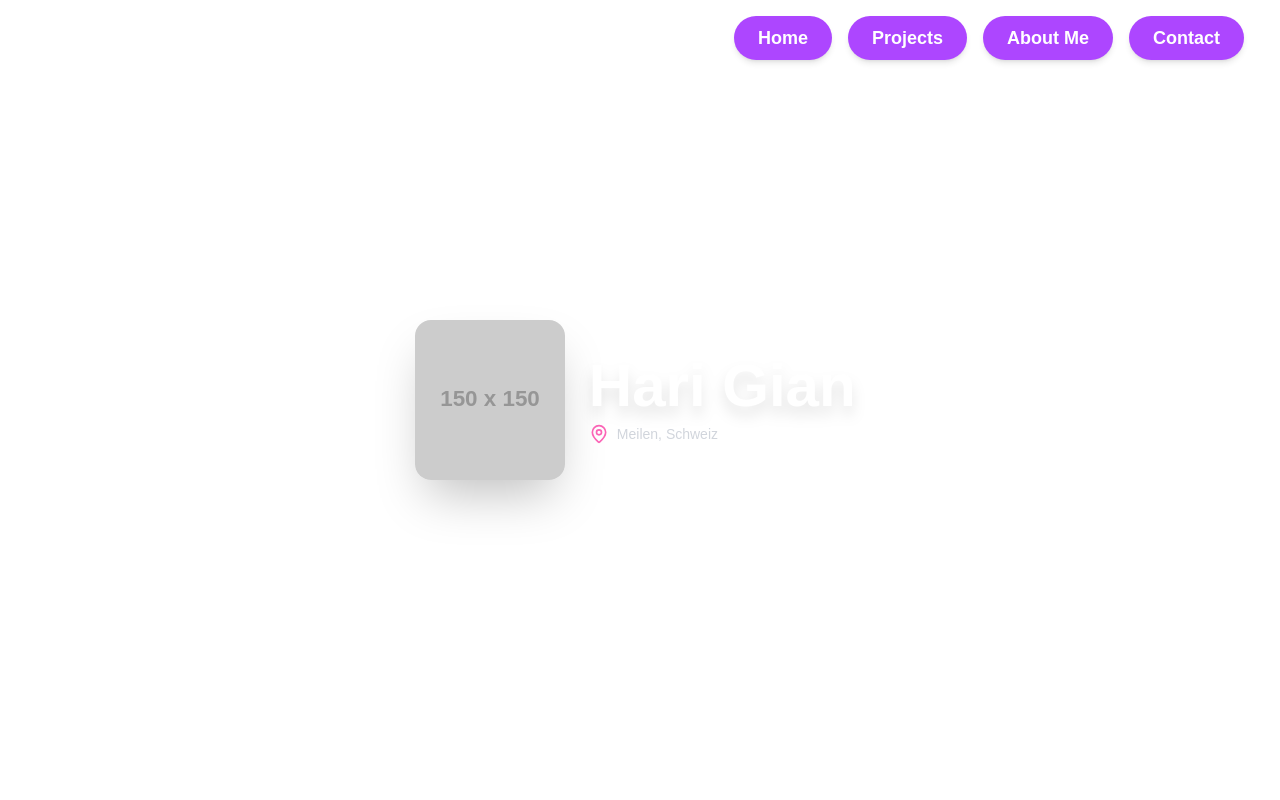
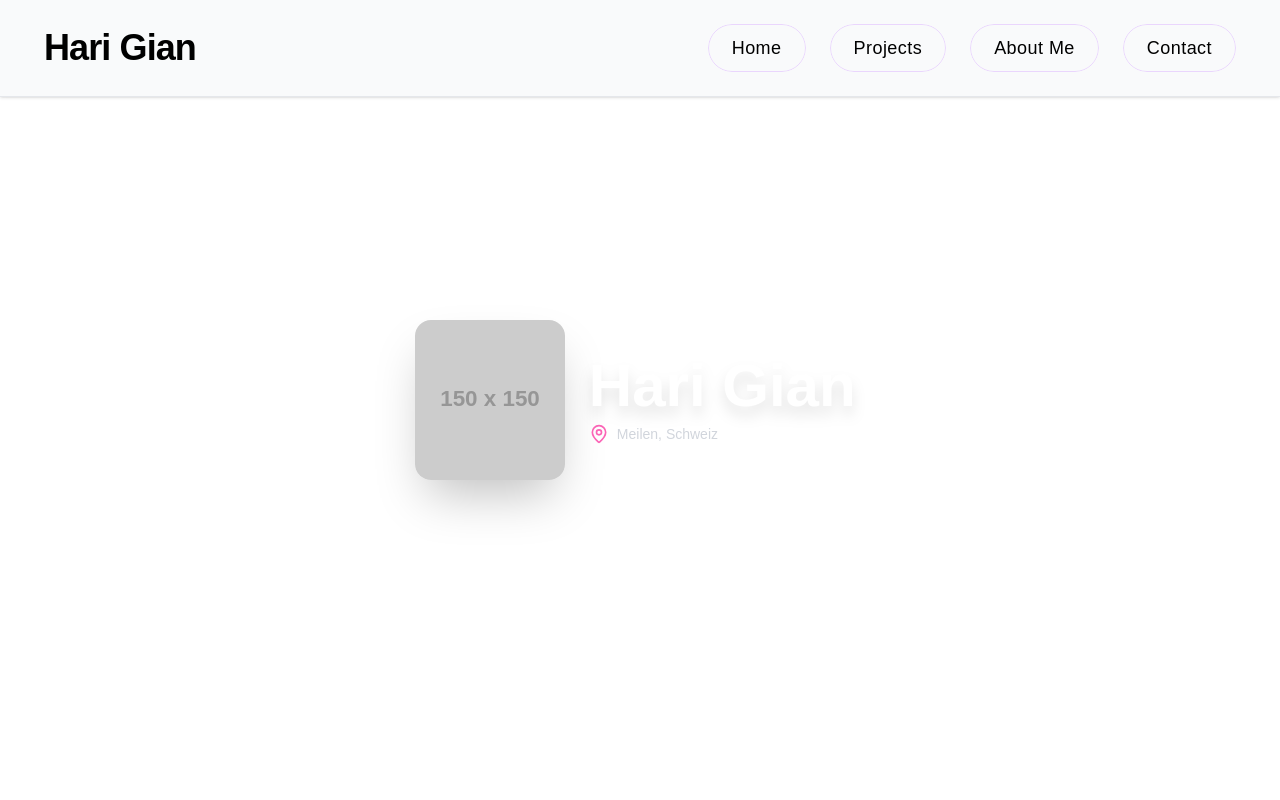
Before and after one commit to Hari-Gian/PortfolioWebseite, a Next.js app: page / in a window 1280 px wide. Shown: the top 800 px of the page. Built offline with nearby package versions, Linux system fonts and the light colour scheme.

Commit message:
header veränder und verbessert

```diff
--- a/components/header.tsx
+++ b/components/header.tsx
@@ -4,26 +4,55 @@ import Link from 'next/link';
 import React, { useState, useEffect } from 'react';
 
 const Navbar = () => {
-  const [nav, setNav] = useState(false); // Zustand für das mobile Menü
-  const [color, setColor] = useState('transparent');
-  const [textColor, setTextColor] = useState('white');
+  const [nav, setNav] = useState(false);
+  const [textColor, setTextColor] = useState('black');
+  const [isScrolled, setIsScrolled] = useState(false);
+
+  useEffect(() => {
+    const changeColor = () => {
+      if (window.scrollY >= 10) { // Very small threshold for immediate effect
+        setTextColor('#1a365d');
+        setIsScrolled(true);
+      } else {
+        setTextColor('black');
+        setIsScrolled(false);
+      }
+    };
+    window.addEventListener('scroll', changeColor);
+    return () => {
+      window.removeEventListener('scroll', changeColor);
+    };
+  }, []);
 
   const handleNav = () => {
-    setNav(!nav); // Toggle für das mobile Menü
+    setNav(!nav);
   };
 
   return (
     <div
-      style={{ backgroundColor: `${color}` }}
-      className="fixed left-0 top-0 w-full z-10 ease-in duration-300"
+      className={`fixed left-0 top-0 w-full z-10 ${isScrolled ? '' : 'border-b border-gray-200 bg-gray-50 shadow-sm'}`}
     >
-      <div className="max-w-[1240px] m-auto flex justify-between items-center p-4 text-white">
-        <h1 style={{ color: `${textColor}` }} className="font-bold text-4xl">
+      <div className={`max-w-[1240px] m-auto flex ${isScrolled ? 'justify-center' : 'justify-between'} items-center p-6`}>
+        {!isScrolled && (
+          <Link href="/">
+            <h1 style={{ color: `${textColor}` }} className="font-bold text-4xl hover:scale-105 transition-transform duration-300 tracking-tight">
               Hari Gian
             </h1>
+          </Link>
+        )}
+
+        {/* Mobile Menu Button */}
+        {!isScrolled && (
+          <div onClick={handleNav} className="sm:hidden cursor-pointer z-20 p-2 rounded-lg hover:bg-gray-100 transition-colors duration-200">
+            <div className={`w-6 h-0.5 ${textColor === 'black' ? 'bg-black' : 'bg-[#1a365d]'} transition-all duration-300 ${nav ? 'rotate-45 translate-y-1' : ''}`}></div>
+            <div className={`w-6 h-0.5 ${textColor === 'black' ? 'bg-black' : 'bg-[#1a365d]'} my-1 transition-all duration-300 ${nav ? 'opacity-0' : ''}`}></div>
+            <div className={`w-6 h-0.5 ${textColor === 'black' ? 'bg-black' : 'bg-[#1a365d]'} transition-all duration-300 ${nav ? '-rotate-45 -translate-y-1' : ''}`}></div>
+          </div>
+        )}
 
         {/* Desktop Menu */}
-        <ul style={{ color: `${textColor}` }} className="hidden sm:flex space-x-4">
+        <div className={`hidden sm:block ${isScrolled ? 'bg-white/80 backdrop-blur-sm rounded-full px-8 py-4 shadow-lg' : ''}`}>
+          <ul style={{ color: `${textColor}` }} className="flex space-x-6">
             {[
               { label: 'Home', href: '#home' },
               { label: 'Projects', href: '#projects' },
@@ -32,23 +61,30 @@ const Navbar = () => {
             ].map(({ label, href }) => (
               <li key={label}>
                 <Link href={href}>
-                <button className="whitespace-nowrap bg-purple-500 text-white font-semibold text-lg px-6 py-2 rounded-full shadow-md hover:bg-purple-600 hover:border-2 hover:border-purple-700 transition duration-150 ease-in-out transform hover:scale-105">
+                  <button className="relative group px-6 py-2.5 overflow-hidden rounded-full">
+                    <span className="relative z-10 text-lg font-medium tracking-wide" style={{ color: textColor }}>
                       {label}
+                    </span>
+                    <span className="absolute inset-0 w-full h-full bg-gradient-to-r from-purple-500/10 to-purple-600/10 transform scale-x-0 group-hover:scale-x-100 transition-transform duration-300 origin-left rounded-full"></span>
+                    <span className="absolute inset-0 w-full h-full border border-purple-500/20 rounded-full group-hover:border-purple-500/40 transition-colors duration-300"></span>
+                    <span className="absolute inset-0 w-0 h-0.5 bg-purple-500 group-hover:w-full transition-all duration-300 bottom-0 left-0"></span>
                   </button>
                 </Link>
               </li>
             ))}
           </ul>
+        </div>
+      </div>
 
-
+      {/* Mobile Menu */}
       <div
         className={
           nav
-              ? 'sm:hidden absolute top-0 left-0 right-0 bottom-0 flex justify-center items-center w-full h-screen bg-black text-center ease-in duration-300'
-              : 'sm:hidden absolute top-0 left-[-100%] right-0 bottom-0 flex justify-center items-center w-full h-screen bg-black text-center ease-in duration-300'
+            ? 'sm:hidden fixed top-0 left-0 w-full h-screen bg-gray-50/95 backdrop-blur-sm flex justify-center items-center ease-in duration-300 z-10'
+            : 'sm:hidden fixed top-0 left-[-100%] w-full h-screen bg-gray-50/95 backdrop-blur-sm flex justify-center items-center ease-in duration-300 z-10'
         }
       >
-          <ul>
+        <ul className="text-center space-y-8">
           {[
             { label: 'Home', href: '#home' },
             { label: 'Projects', href: '#projects' },
@@ -56,8 +92,9 @@ const Navbar = () => {
             { label: 'Contact', href: '#contact' },
           ].map(({ label, href }) => (
             <li
-                onClick={handleNav} // Menü nach Klick schließen
-                className="p-4 text-4xl hover:text-gray-500"
+              onClick={handleNav}
+              className="p-4 text-4xl hover:text-purple-500 cursor-pointer transition-colors duration-300"
+              style={{ color: textColor }}
               key={label}
             >
               <Link href={href}>{label}</Link>
@@ -66,7 +103,6 @@ const Navbar = () => {
         </ul>
       </div>
     </div>
-    </div>
   );
 };
 
```
Lines whose indentation alone changed are shown as unchanged.
